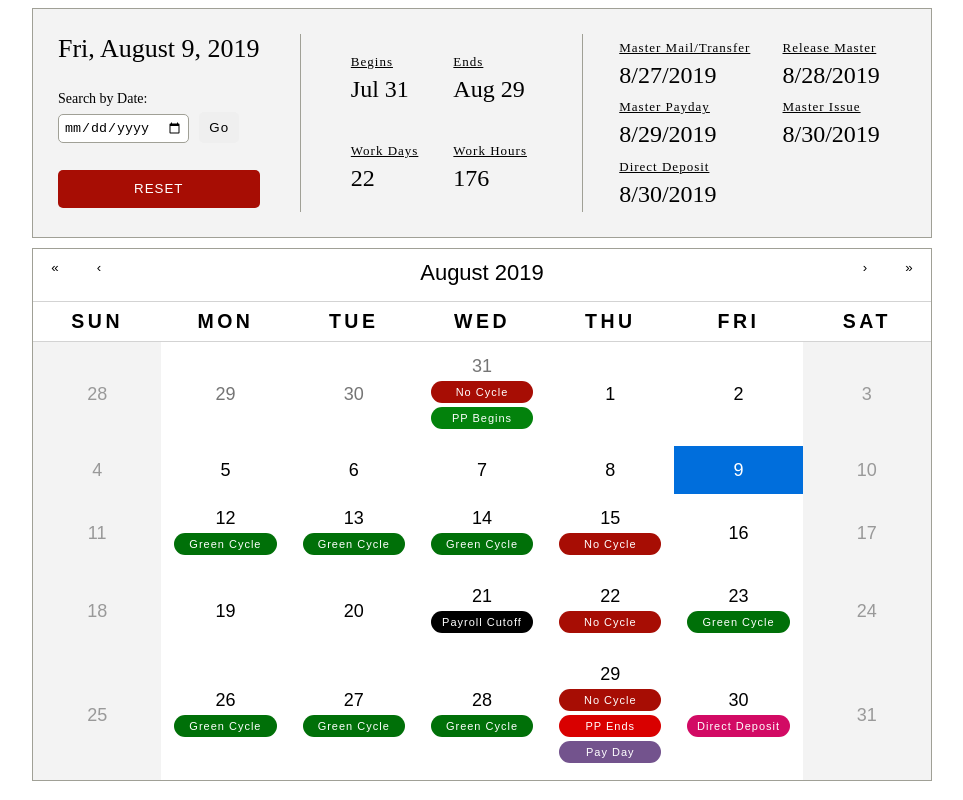
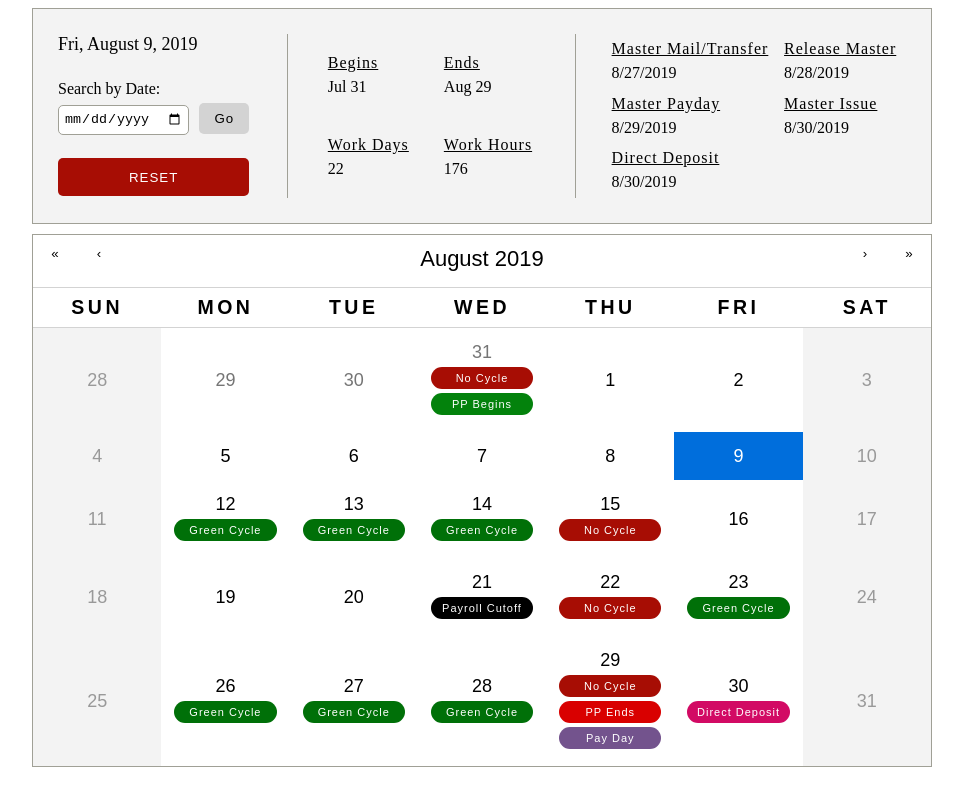
Before and after one commit to paulolramos/pp-calendar, a React (Create React App) app: page / in a window 1280 px wide. Shown: the whole page, without its empty margins (158-1121 px from the left). Built offline with nearby package versions, Linux system fonts and the light colour scheme.

Commit message:
SharePoint styles adjustments

```diff
--- a/src/components/ResetButton/ResetButton.module.css
+++ b/src/components/ResetButton/ResetButton.module.css
@@ -1,6 +1,6 @@
 .button {
-  color: white;
-  background-color: rgb(167, 13, 4);
+  color: white !important;
+  background-color: rgb(167, 13, 4) !important;
   border: none;
   border-radius: 5px;
   letter-spacing: 1px;
@@ -11,4 +11,6 @@
 
 .button:hover {
   cursor: pointer;
+  color: white !important;
+  background-color: rgb(167, 13, 4) !important;
 }
--- a/src/components/calendar/Calendar.css
+++ b/src/components/calendar/Calendar.css
@@ -13,7 +13,7 @@
   font-size: 11px;
   letter-spacing: 1px;
   border-radius: 100px;
-  color: rgb(255, 255, 255);
+  color: rgb(255, 255, 255) !important;
 }
 
 .holiday {
@@ -83,11 +83,6 @@
   color: rgb(153, 153, 153) !important;
 }
 
-/* removes underline from day of week */
-abbr[title] {
-  text-decoration: none;
-}
-
 /* border around days of the week */
 .react-calendar__month-view__weekdays {
   margin: 0px !important;
@@ -99,3 +94,12 @@ abbr[title] {
   letter-spacing: 3.5px !important;
   padding: 5px !important;
 }
+
+/* overrides */
+
+/* removes underline from day of week */
+abbr[title] {
+  cursor: none !important;
+  text-decoration: none !important;
+  border-bottom: none !important;
+}
--- a/src/components/dashboard/dashboard.module.css
+++ b/src/components/dashboard/dashboard.module.css
@@ -10,6 +10,7 @@
   justify-self: start;
   display: grid;
   grid-template-rows: auto auto auto;
+  padding-right: 30px;
 }
 
 .col2 {
@@ -17,7 +18,8 @@
   justify-self: start;
   display: grid;
   grid-template-columns: auto auto;
-  padding-left: 30px;
+  padding-left: 20px;
+  padding-right: 20px;
 }
 
 /* selects all divs within col2 */
--- a/src/components/labelField/labelField.module.css
+++ b/src/components/labelField/labelField.module.css
@@ -1,12 +1,6 @@
 .label {
   display: block;
-  font-size: 13px;
   letter-spacing: 1px;
   text-decoration: underline;
   padding-bottom: 6px;
-  /* text-transform: uppercase; */
 }
-
-.message {
-  font-size: 24px;
-}
--- a/src/components/search/search.module.css
+++ b/src/components/search/search.module.css
@@ -6,19 +6,28 @@
 .label {
   display: block;
   padding-bottom: 5px;
-  font-size: 14px;
+  font-weight: normal !important;
 }
 
 .input {
   border-radius: 5px;
   border: 1px solid #a0a096;
   padding: 5px;
+  line-height: 16px !important;
 }
 
 .button {
   border: none;
   border-radius: 5px;
   letter-spacing: 1px;
-  padding: 8px 10px;
+  padding: 8px 0px;
   margin-left: 10px;
+  min-width: 50px;
+  background-color: lightgray;
+  color: black;
 }
+
+.button:hover {
+  background-color: black;
+  color: lightgray;
+}
--- a/src/components/todayDate/todayDate.module.css
+++ b/src/components/todayDate/todayDate.module.css
@@ -1,3 +1,3 @@
 .date {
-  font-size: 26px;
+  font-size: 18px;
 }
```
